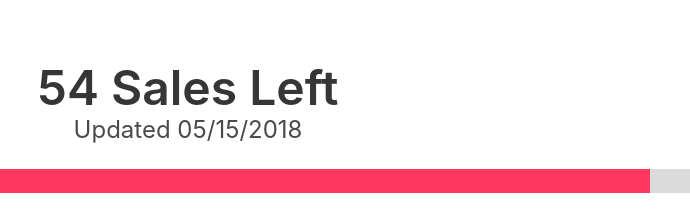
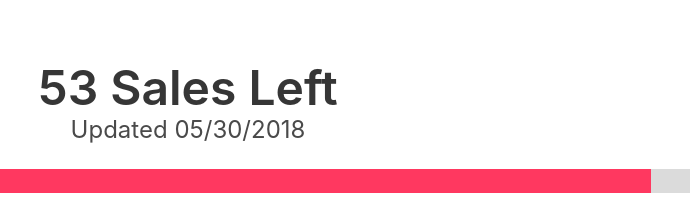
Before and after one commit to itzsaga/spence-creek-countdown, a plain HTML site: page index.html in a window 1280 px wide. Shown: the top 214 px of the page, 452-1142 px from the left. Drawn offline with Linux system fonts and the light colour scheme.

Commit message:
53 sales left

```diff
--- a/index.html
+++ b/index.html
@@ -9,10 +9,10 @@
 </head>
 <body>
   <div class="container is-fluid">
-    <div class="title is-1 has-text-centered" style="margin-top:5%">54 Sales Left</div>
-    <div class="subtitle is-4 has-text-centered">Updated 05/15/2018</div>
+    <div class="title is-1 has-text-centered" style="margin-top:5%">53 Sales Left</div>
+    <div class="subtitle is-4 has-text-centered">Updated 05/30/2018</div>
     <!-- 58 total in Meadows 2 -->
-    <progress class="progress is-danger is-large" value="638" max="692" style="width:90%;margin-left:5%"></progress>
+    <progress class="progress is-danger is-large" value="639" max="692" style="width:90%;margin-left:5%"></progress>
     <div class="has-text-centered">Based on the <a href="http://vps1.alpha-vision.com/ola/nexGenOLA.html?OLAId=NftjJkcaCHVCwwnsLWIXsA==&languageId=1">Interactive Homesite Map</a></div>
   </div>
 </body>
```
